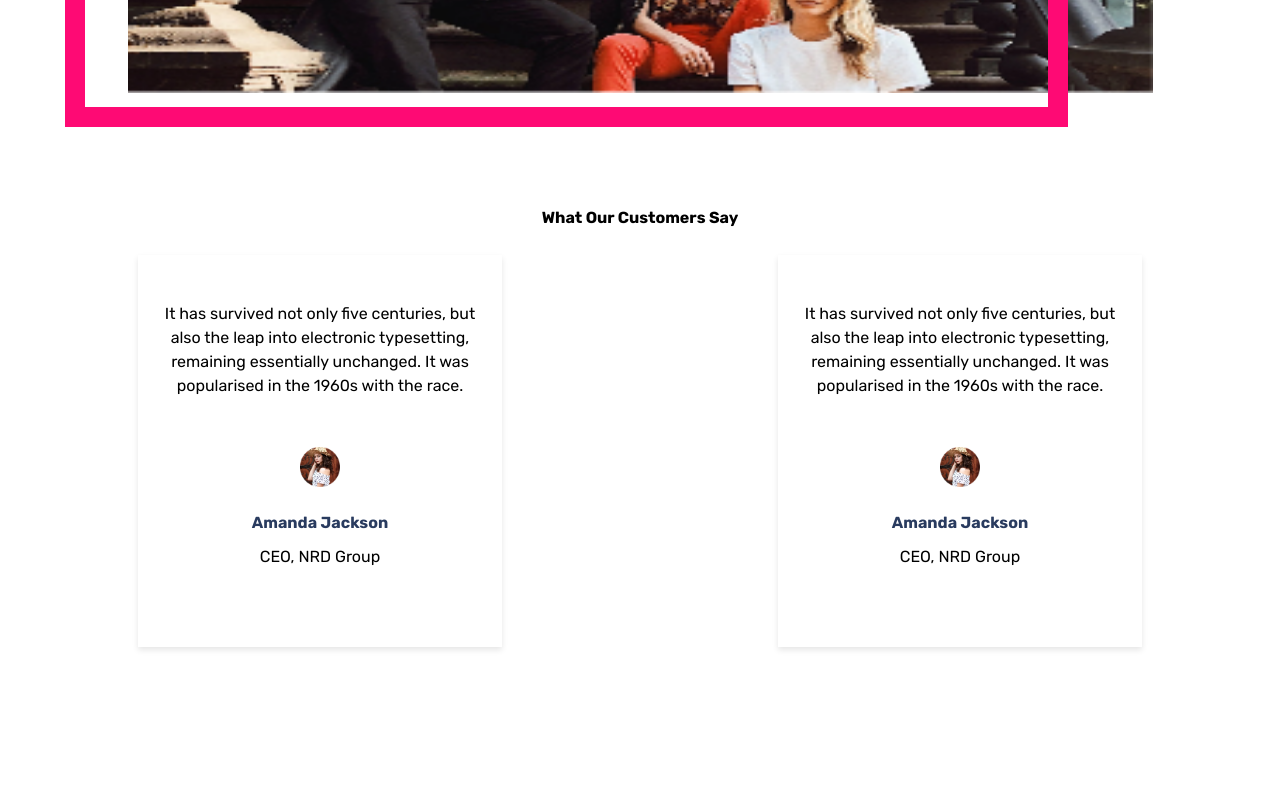
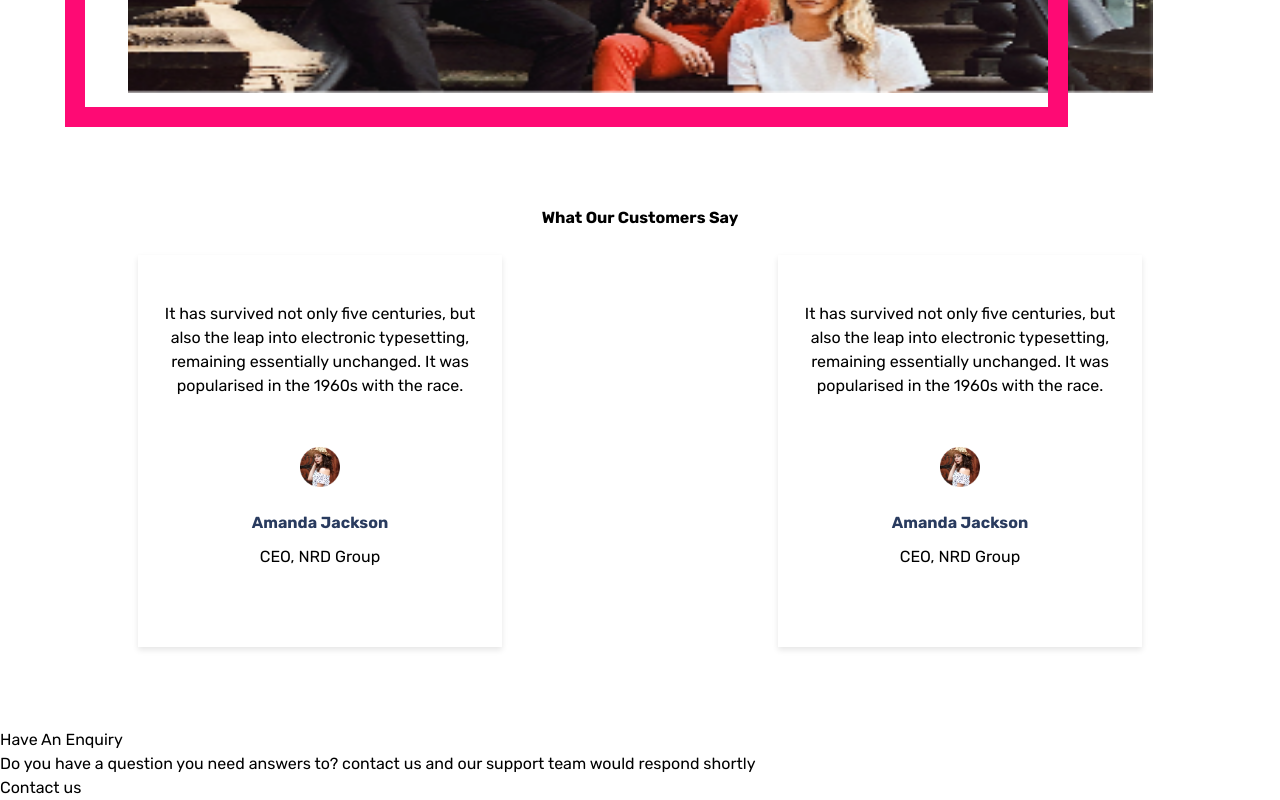
Before and after one commit to hemarle/sociall, a React (Create React App) app: page / in a window 1280 px wide. Shown: the part 2604-3404 px from the top of the page. Before the commit the page ends 3332 px from the top, so only its background shows below. Built offline with nearby package versions, Linux system fonts and the light colour scheme.

Commit message:
Contact us component created

```diff
--- a/src/App.js
+++ b/src/App.js
@@ -9,6 +9,7 @@ import maskImage from "./images/Mask.png";
 import manImage from "./images/man.png";
 import videoImage from "./images/vid.png";
 import girlImage from "./images/girl.png";
+import Contact from "./Contact";
 function App() {
   const testimonialData = [
     {
@@ -57,6 +58,13 @@ function App() {
       <Tutorial title="How It Works" video={videoImage} />
 
       <Testimonial title="What Our Customers Say" data={testimonialData} />
+
+      <Contact
+        title="Have An Enquiry"
+        about="Do you have a question you need answers to? contact us and our support team would respond shortly"
+        linkText="Contact us"
+        link="/contact us"
+      />
     </div>
   );
 }
--- /dev/null
+++ b/src/Contact.js
@@ -0,0 +1,15 @@
+import React from "react";
+import "./Contact.css";
+function Contact({ title, about, linkText, link }) {
+  return (
+    <div classname="contact">
+      <h2 className="title">{title}</h2>
+      <p>{about}</p>
+      <a href={link} accessKey="c">
+        {linkText}
+      </a>
+    </div>
+  );
+}
+
+export default Contact;
```
Also changed, not shown: src/Contact.css (added).
